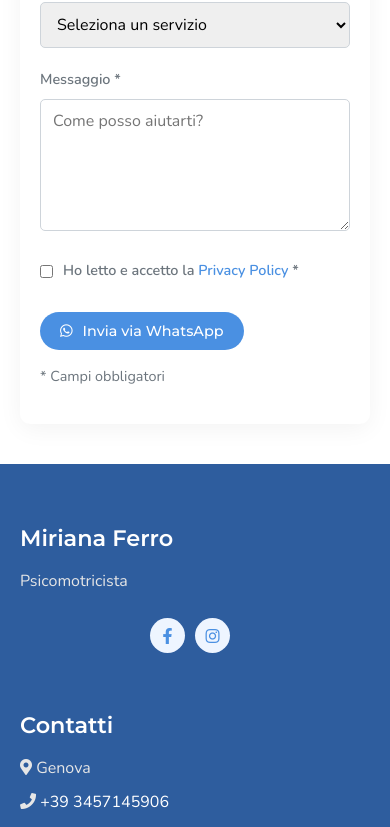
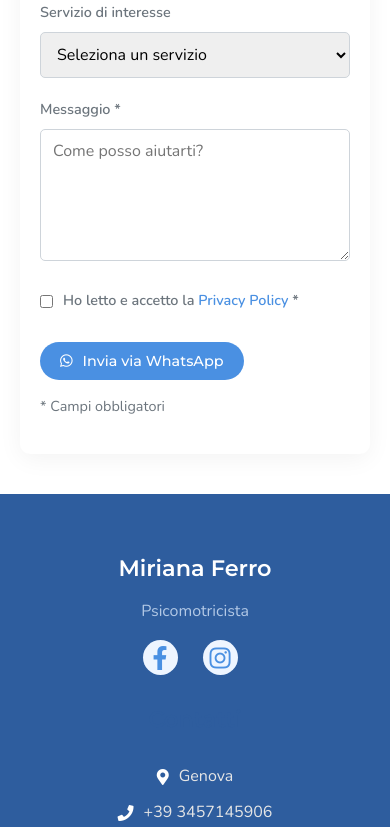
Before and after one commit to aikan86/MirianaPsicomotricita, a React (Create React App) app: page /contatti in a window 390 px wide. Shown: the part 1149-1976 px from the top of the page. Built offline with nearby package versions, Linux system fonts and the light colour scheme.

Commit message:
fix footer

```diff
--- a/src/components/Footer.js
+++ b/src/components/Footer.js
@@ -6,30 +6,41 @@ function Footer() {
   return (
     <footer className="footer">
       <div className="footer-container">
-        <div className="footer-links">
-          <div className="footer-link-wrapper">
-            <div className="footer-link-items">
+        <div className="footer-main-content">
+
+          {/* SEZIONE SINISTRA: LOGO E SOCIAL */}
+          <div className="footer-section profile-info">
             <h2>Miriana Ferro</h2>
             <p className="footer-description">Psicomotricista</p>
             <div className="social-icons">
               <a href="https://facebook.com/" target="_blank" rel="noopener noreferrer" className="social-icon-link" aria-label="Facebook">
                 <i className="fab fa-facebook-f"></i>
               </a>
-                <a href="https://www.instagram.com/aleli_psicomotricita_genova" target="_blank" rel="noopener noreferrer" className="social-icon-link" aria-label="Instagram">
+              <a href="https://www.instagram.com/aleli_psicomotricita_genova?igsh=cWJtd2FzMzA2b244" target="_blank" rel="noopener noreferrer" className="social-icon-link" aria-label="Instagram">
                 <i className="fab fa-instagram"></i>
               </a>
             </div>
           </div>
+
+          {/* SEZIONE DESTRA: CONTATTI */}
+          <div className="footer-section contact-info">
+            <h2>Contatti</h2>
+            <div className="footer-contact-item">
+              <i className="fas fa-map-marker-alt"></i>
+              <span>Genova</span>
             </div>
-          <div className="footer-link-wrapper">
-            <div className="footer-link-items">
-              <h2>Contatti</h2>
-              <p><i className="fas fa-map-marker-alt"></i> Genova</p>
-              <p><i className="fas fa-phone"></i> <a href="tel:+393457145906" style={{color: 'white', textDecoration: 'none'}}>+39 3457145906</a></p>
-              <p><i className="fas fa-envelope"></i> <a href="mailto:info@mirianaferro-psicomotricista.it" style={{color: 'white', textDecoration: 'none'}}>info@mirianaferro-psicomotricista.it</a></p>
+            <div className="footer-contact-item">
+              <i className="fas fa-phone"></i>
+              <a href="tel:+393457145906">+39 3457145906</a>
+            </div>
+            <div className="footer-contact-item">
+              <i className="fas fa-envelope"></i>
+              <a href="mailto:info@mirianaferro-psicomotricista.it">info@mirianaferro-psicomotricista.it</a>
             </div>
           </div>
+
         </div>
+
         <div className="footer-bottom">
           <p className="website-rights">© {new Date().getFullYear()} Miriana Ferro. Tutti i diritti riservati.</p>
           <div className="footer-policy-links">
--- a/src/styles/Footer.css
+++ b/src/styles/Footer.css
@@ -13,71 +13,93 @@
   padding: 0 20px;
 }
 
-  .footer-links {
+/* Layout principale: Spinge le sezioni ai due lati opposti */
+.footer-main-content {
   display: flex;
-    flex-wrap: wrap;
   justify-content: space-between;
+  align-items: flex-start;
   margin-bottom: 40px;
 }
 
-  .footer-link-wrapper {
-    display: flex;
-    flex-wrap: wrap;
-    justify-content: space-between;
-    width: 48%;
+.footer-section {
+  flex: 1;
 }
 
-  .footer-link-items {
-    display: flex;
-    flex-direction: column;
-    margin-bottom: 20px;
-    width: 48%;
+/* SEZIONE SINISTRA: Profilo Miriana */
+.profile-info {
+  text-align: left;
 }
 
-  .footer-link-items h2 {
+.footer-section h2 {
   margin-bottom: 16px;
   color: #fff;
   font-size: 1.4rem;
 }
 
-  .footer-link-items a {
-    color: #e6e6e6;
-    text-decoration: none;
-    margin-bottom: 8px;
-    font-size: 1rem;
-    transition: color 0.3s ease;
-  }
-
-  .footer-link-items a:hover {
-    color: #4a90e2;
-  }
-
-  .footer-link-items p {
-    color: #e6e6e6;
-    margin-bottom: 8px;
+.footer-description {
+  color: #b3c9e6;
+  margin-bottom: 16px;
   font-size: 1rem;
 }
 
-  .footer-description {
-    color: #b3c9e6;
-    margin-bottom: 16px;
-  }
 .social-icons {
   display: flex;
+  gap: 15px;
   margin-top: 16px;
 }
 
 .social-icon-link {
   color: #fff;
   font-size: 24px;
-    margin-right: 15px;
   transition: color 0.3s ease;
+  background: white; /* Cerchio bianco come da immagine */
+  color: #2e5d9e;
+  width: 40px;
+  height: 40px;
+  display: flex;
+  align-items: center;
+  justify-content: center;
+  border-radius: 50%;
 }
 
 .social-icon-link:hover {
   color: #4a90e2;
+  transform: translateY(-3px);
 }
 
+/* SEZIONE DESTRA: Contatti */
+.contact-info {
+  display: flex;
+  flex-direction: column;
+  align-items: flex-end; /* Allinea tutto il blocco a destra */
+  text-align: right;    /* Allinea il testo a destra */
+}
+
+.footer-contact-item {
+  display: flex;
+  align-items: center;
+  justify-content: flex-end; /* Allinea icone e testo a destra */
+  margin-bottom: 10px;
+  color: #e6e6e6;
+}
+
+.footer-contact-item i {
+  margin-right: 10px;
+  color: #fff;
+}
+
+.footer-contact-item a {
+  color: #e6e6e6;
+  text-decoration: none;
+  font-size: 1rem;
+  transition: color 0.3s ease;
+}
+
+.footer-contact-item a:hover {
+  color: #4a90e2;
+}
+
+/* BARRA INFERIORE: Diritti e Privacy */
 .footer-bottom {
   border-top: 1px solid rgba(255, 255, 255, 0.2);
   padding-top: 20px;
@@ -85,78 +107,48 @@
   display: flex;
   justify-content: space-between;
   align-items: center;
-    flex-wrap: wrap;
 }
 
 .website-rights {
   color: #b3c9e6;
-    margin-bottom: 16px;
   font-size: 0.9rem;
-  }
-
-  .footer-policy-links {
-    display: flex;
 }
 
 .footer-policy-links a {
   color: #b3c9e6;
-    margin-left: 20px;
   font-size: 0.9rem;
   text-decoration: none;
   transition: color 0.3s ease;
 }
 
 .footer-policy-links a:hover {
-    color: #4a90e2;
-  }
-  @media screen and (max-width: 820px) {
-    .footer-link-wrapper {
-      width: 100%;
-      margin-bottom: 20px;
+  color: #fff;
 }
 
-    .footer-link-items {
-      width: 48%;
+/* RESPONSIVE: Per cellulari tutto torna al centro */
+@media screen and (max-width: 768px) {
+  .footer-main-content {
+    flex-direction: column;
+    align-items: center;
+    text-align: center;
   }
 
-    .footer-bottom {
-      flex-direction: column;
+  .profile-info, .contact-info {
     align-items: center;
-    }
-
-    .footer-policy-links {
-      margin-top: 10px;
-    }
-
-    .footer-policy-links a {
-      margin: 0 10px;
-    }
-  }
-
-  @media screen and (max-width: 480px) {
-    .footer-link-items {
-      width: 100%;
+    text-align: center;
     margin-bottom: 30px;
   }
 
-    .footer-link-wrapper {
-      flex-direction: column;
-    }
-
-    .footer-links {
-      flex-direction: column;
+  .footer-contact-item {
+    justify-content: center;
   }
 
   .social-icons {
     justify-content: center;
   }
 
-    .footer-policy-links {
+  .footer-bottom {
     flex-direction: column;
-      align-items: center;
-    }
-
-    .footer-policy-links a {
-      margin: 10px 0;
+    gap: 15px;
   }
 }
```
Lines whose indentation alone changed are shown as unchanged.
